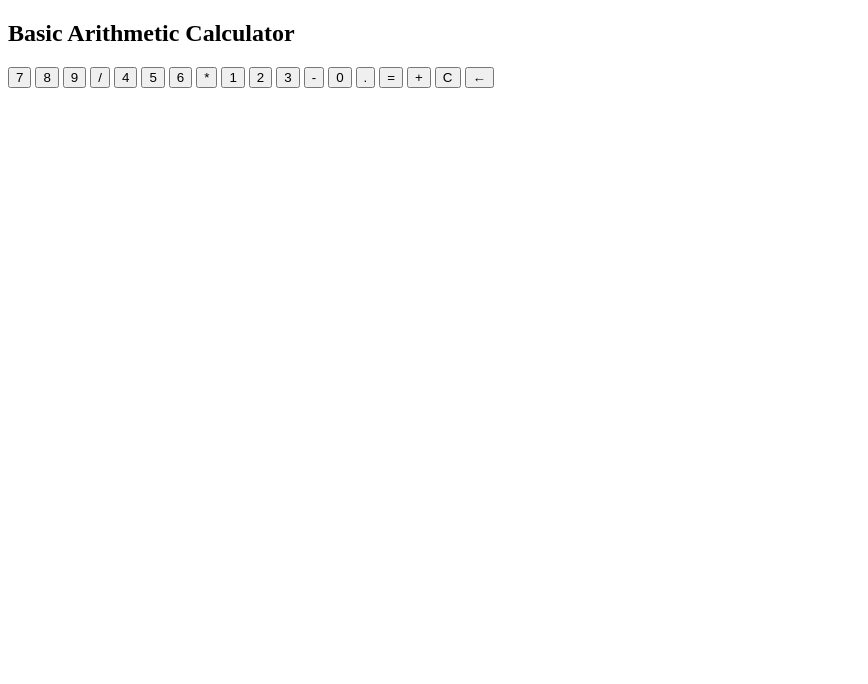
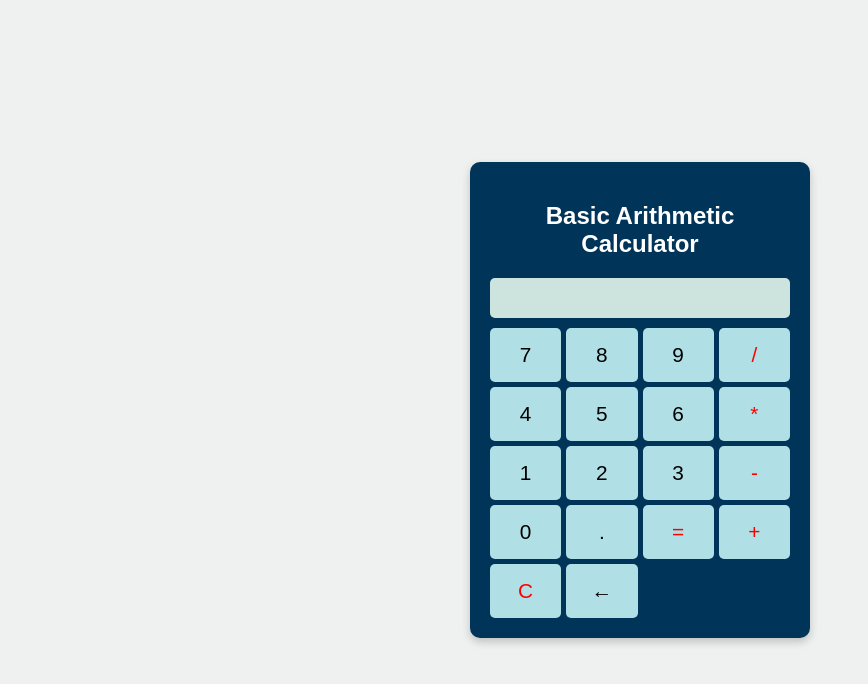
Before and after one commit to AshutoshSaraff/Basic-Arithmetic-Calculator, a plain HTML site: page index.html in a window 1280 px wide. Shown: the whole page, without its empty margins (0-868 px from the left). Drawn offline with Linux system fonts and the light colour scheme.

Commit message:
CSS Styling Done

```diff
--- a/index.html
+++ b/index.html
@@ -4,6 +4,7 @@
     <meta charset="UTF-8">
     <meta name="viewport" content="width=device-width, initial-scale=1.0">
     <title>Basic Arithmetic Calculator</title>
+    <link rel="stylesheet" href="style.css">
 </head>
 <body>
     <div class="calculator">
--- a/style.css
+++ b/style.css
@@ -0,0 +1,86 @@
+/* Getting Start with CSS */
+
+body {
+    background-color: #eff0f0;
+    font-family: sans-serif;
+    display: flex;
+    justify-content: center;
+    align-items: center;
+    min-height: 100vh;
+    margin: 0;
+}
+
+.calculator {
+    background-color: #003459;
+    border-radius: 10px;
+    padding: 20px;
+    box-shadow: 0 4px 8px rgba(0, 0, 0, 0.2);
+    width: 300px;
+    max-width: 90%;
+}
+
+.calculator h2 {
+    text-align: center;
+    color: white;
+    margin-bottom: 20px;
+}
+
+.display {
+    background-color: #cce3de;
+    border-radius: 5px;
+    padding: 10px;
+    margin-bottom: 10px;
+    text-align: right;
+    font-size: 1.8em;
+    color: black;
+    word-wrap: break-word;
+    min-height: 40px;
+    box-sizing: border-box;
+}
+
+.buttons {
+    display: grid;
+    grid-template-columns: repeat(4, 1fr);
+    gap: 5px;
+}
+
+.buttons button {
+    background-color: #b0e0e6;
+    border: none;
+    border-radius: 5px;
+    padding: 15px;
+    font-size: 1.3em;
+
+}
+
+.buttons button:hover {
+    background-color: #cce3de;
+    transform: scale(1.05);
+    box-shadow: 0 4px 8px rgba(0, 0, 0, 0.2);
+    transition: transform 0.2s ease, box-shadow 0.2s ease;
+    cursor: pointer;
+
+}
+
+.buttons .operator{
+    color: red;
+}
+.buttons .operator:hover{
+    background-color: red;
+    color: white;
+}
+.buttons .clear{
+    color: red;
+}
+.buttons .clear:hover{
+    background-color: red;
+    color: white;
+}
+.buttons .equal{
+    color: red;
+}
+.buttons .equal:hover{
+    background-color: red;
+    color: white;
+
+}
```
